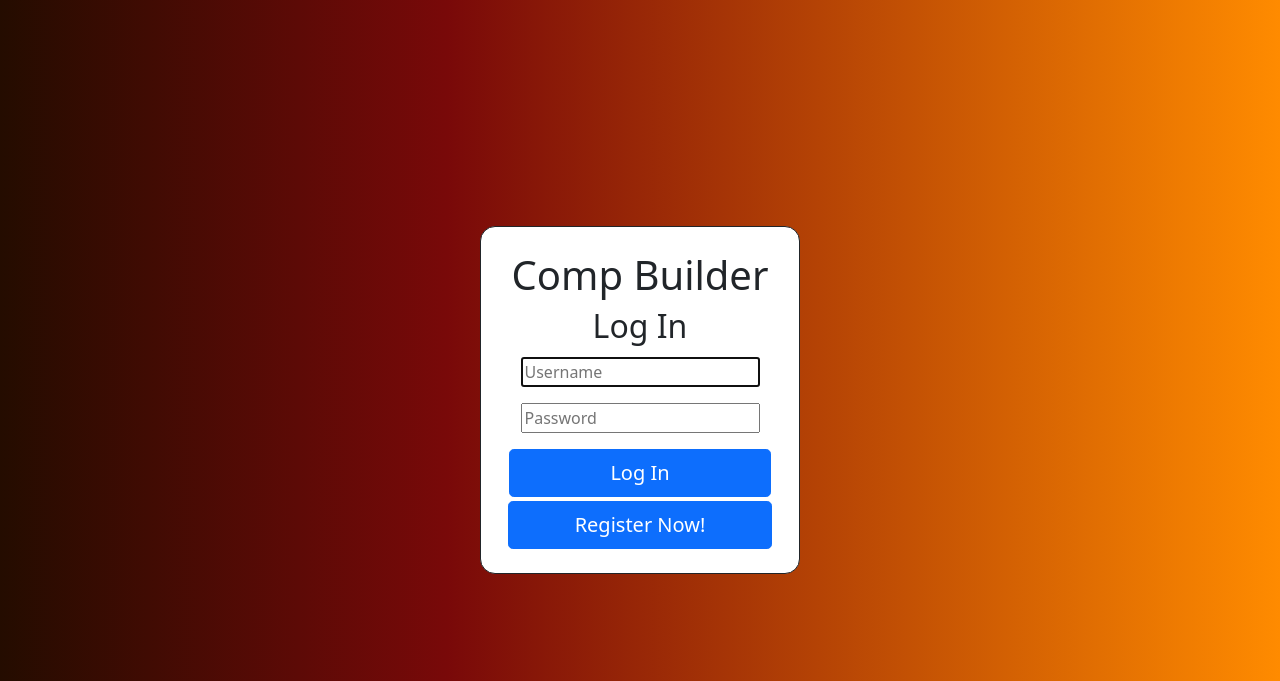
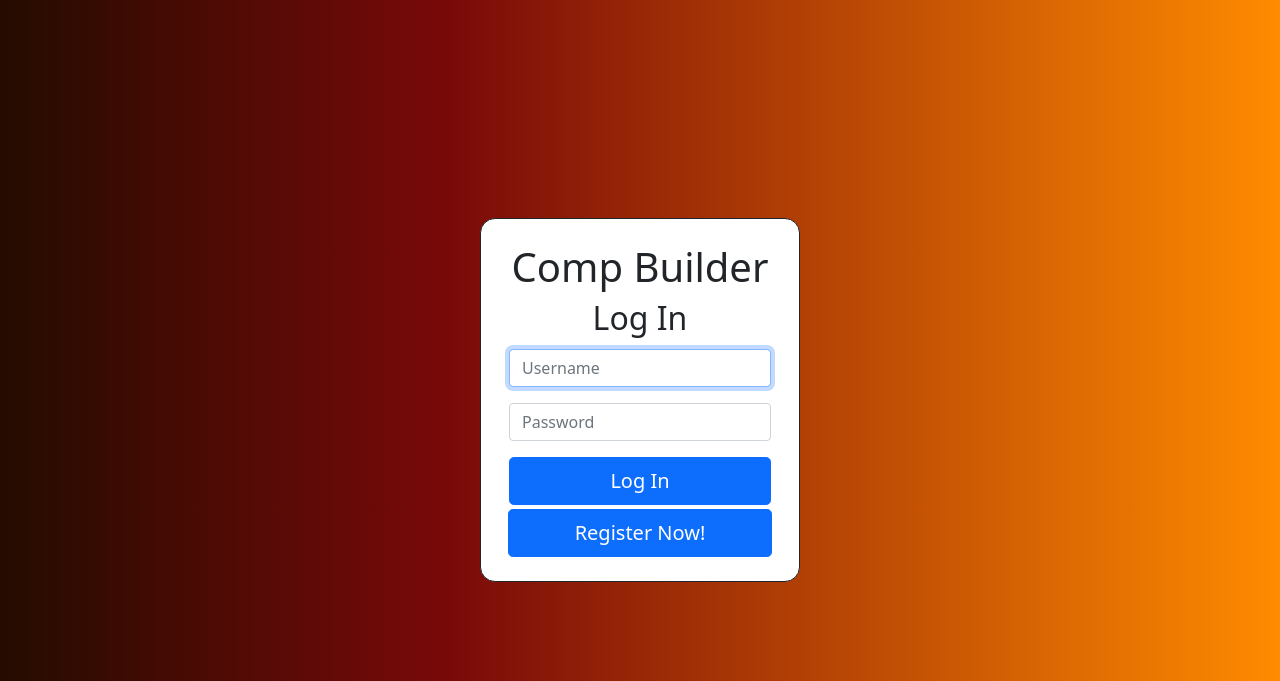
Before and after one commit to bgra9487/MCA, a Django app: page /login/ in a window 1280 px wide. Shown: the top 681 px of the page. Run offline with Django 3.2, Linux system fonts and the light colour scheme; some libraries are stand-ins or nearby versions.

```diff
--- a/mca/templates/registration/login.html
+++ b/mca/templates/registration/login.html
@@ -15,9 +15,9 @@
     <form class="p-1" method="post">
       {% csrf_token %}
       <p><label for="id_username" class="visually-hidden">Username:</label>
-        <input type="text" placeholder="Username" name="username" autofocus="" autocapitalize="none" autocomplete="username" maxlength="150" required="" id="id_username"></p>
+        <input type="text" class="form-control" placeholder="Username" name="username" autofocus="" autocapitalize="none" autocomplete="username" maxlength="150" required="" id="id_username"></p>
       <p><label for="id_password" class="visually-hidden">Password:</label>
-         <input type="password" placeholder="Password" name="password" autocomplete="current-password" required="" id="id_password"></p>
+         <input type="password" class="form-control" placeholder="Password" name="password" autocomplete="current-password" required="" id="id_password"></p>
       <button class="w-100 btn btn-lg btn-primary"type="submit">Log In</button>
     </form>
     <form action="{% url 'signup' %}">
```
